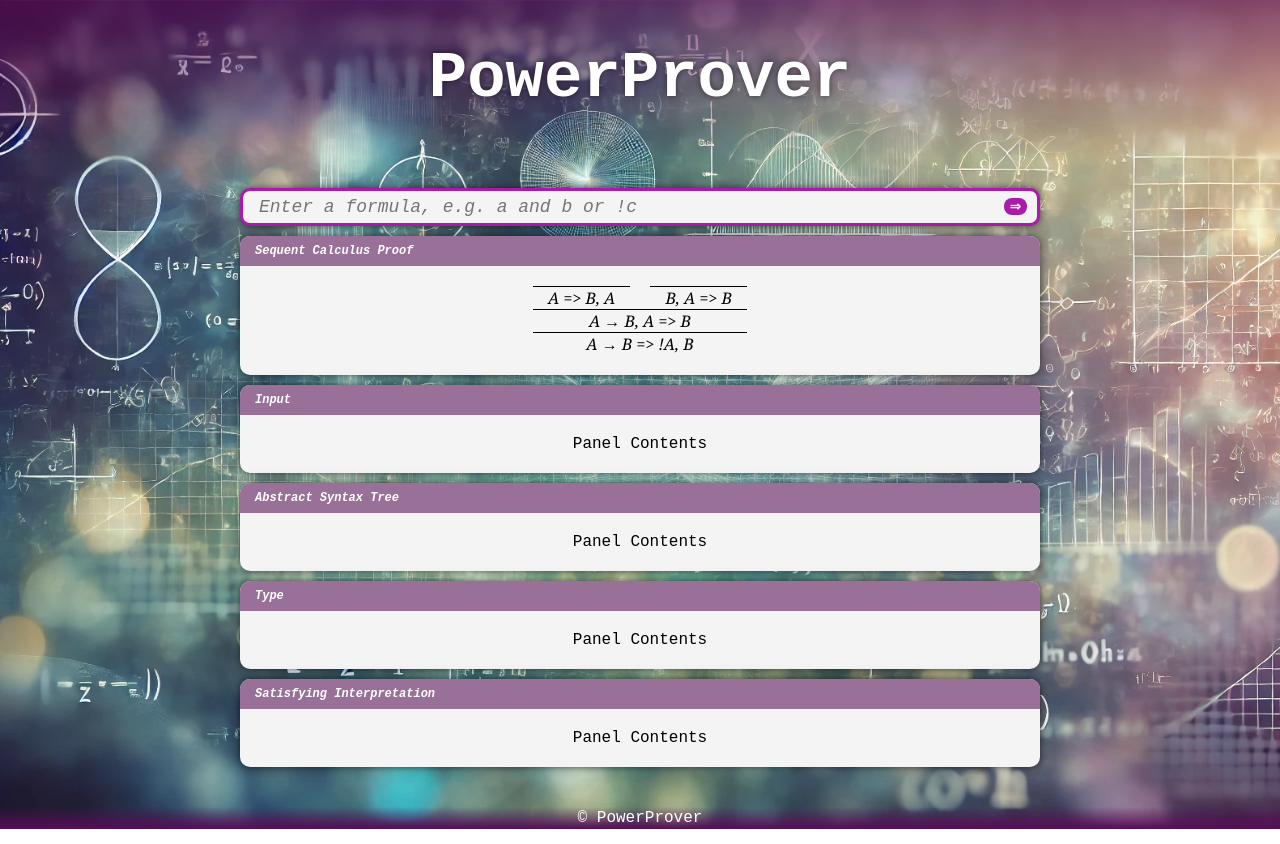
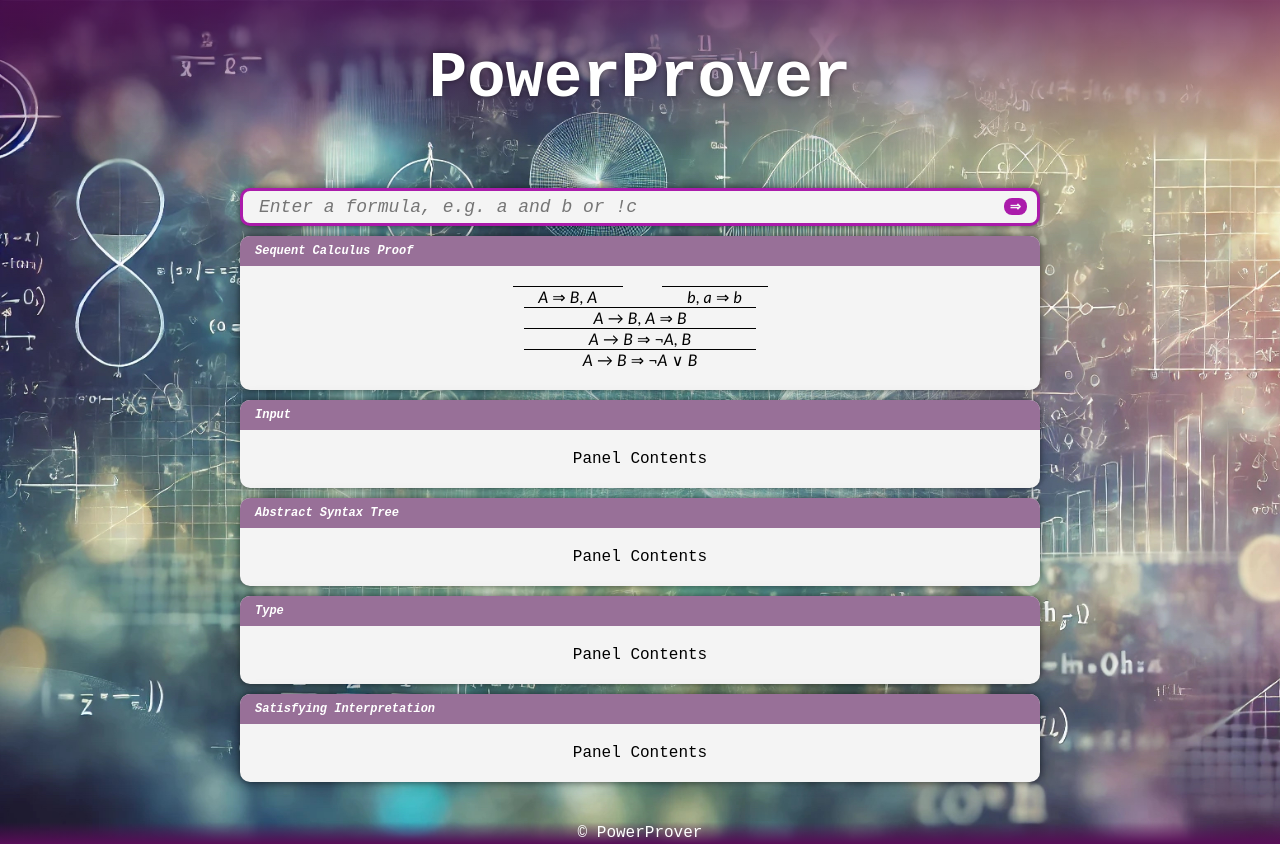
Before and after one commit to kaivennemann/PowerProverReact, a React (Create React App) app: page / in a window 1280 px wide. Built offline with nearby package versions, Linux system fonts and the light colour scheme.

Commit message:
restyled sequents with partial italics

```diff
--- a/src/components/ResultsContainer.js
+++ b/src/components/ResultsContainer.js
@@ -2,13 +2,17 @@ import React from 'react'
 import InfoPanel from './InfoPanel'
 import SequentCalculus from './SequentCalculus'
 
+// "(P ∨ Q) → (Q ∨ P)",
+//   "(P ∨ Q) ∧ (P ∨ ¬Q)",
 
 const proof = [
-    'A → B => !A, B', [
-        ['A → B, A => B', [
-            ['A => B, A', []],
-            ['B, A => B', []]]
-        ]
+    'A → B ⇒ ¬A ∨ B', [
+        ['A → B ⇒ ¬A, B', [
+            ['A → B, A ⇒ B', [
+                ['A ⇒ B, A', []],
+                ['b, a ⇒ b', []]
+            ]]
+        ]]
     ]
 ]
 
--- a/src/components/SequentCalculus.js
+++ b/src/components/SequentCalculus.js
@@ -13,9 +13,20 @@ function HorizontalLine({ width }) {
 }
 
 function Sequent({ text }) {
+
+    // Helper function to italicize each letter in the sequent (but not the logical symvols)
+    const italicizeLetters = (text) => {
+        return text.split('').map((c, i) => {
+            if (/[a-zA-Z]/.test(c)) {
+                return <span className='sequent-letter' key={i}>{c}</span>
+            }
+            return <span key={i}>{c}</span>
+        })
+    }
+
     return (
         <div className='sequent'>
-            {text}
+            {italicizeLetters(text)}
         </div>
     )
 }
--- a/src/styles/InfoPanel.css
+++ b/src/styles/InfoPanel.css
@@ -33,12 +33,3 @@ p {
   flex-direction: column;
   align-items: center;
 }
-
-
-.info-panel-sequent-calculus-contents { /* TODO: delete this section? */
-  box-sizing: border-box; /* ensures that the width includes padding and borders */
-  display: flex;
-  flex-direction: column;
-  align-items: center;
-  width: 100%;
-}
--- a/src/styles/SequentCalculus.css
+++ b/src/styles/SequentCalculus.css
@@ -2,7 +2,7 @@ hr {
   border: none;
   border-bottom: 0.4px solid #000;
   margin: 0px;
-  width: 100%;
+  width: 85%;
 }
 
 .sequent-calculus {
@@ -30,8 +30,13 @@ hr {
 }
 
 .sequent {
-  margin: 0px 15px; /* extend the width of line slightly further */
+  margin: 0px 35px; /* extend the width of line slightly beyond sequent text width */
   box-sizing: border-box;
-  font-family: Georgia, 'Times New Roman', Times, serif;
+  font-family: 'Trebuchet MS', 'Lucida Sans Unicode', 'Lucida Grande', 'Lucida Sans', Arial, sans-serif; /* lucida */
+  font-style: normal;
+}
+
+.sequent-letter { /* letters within sequent should be italic */
+  font-family: 'Trebuchet MS', 'Lucida Sans Unicode', 'Lucida Grande', 'Lucida Sans', Arial, sans-serif;
   font-style: italic;
 }
```
